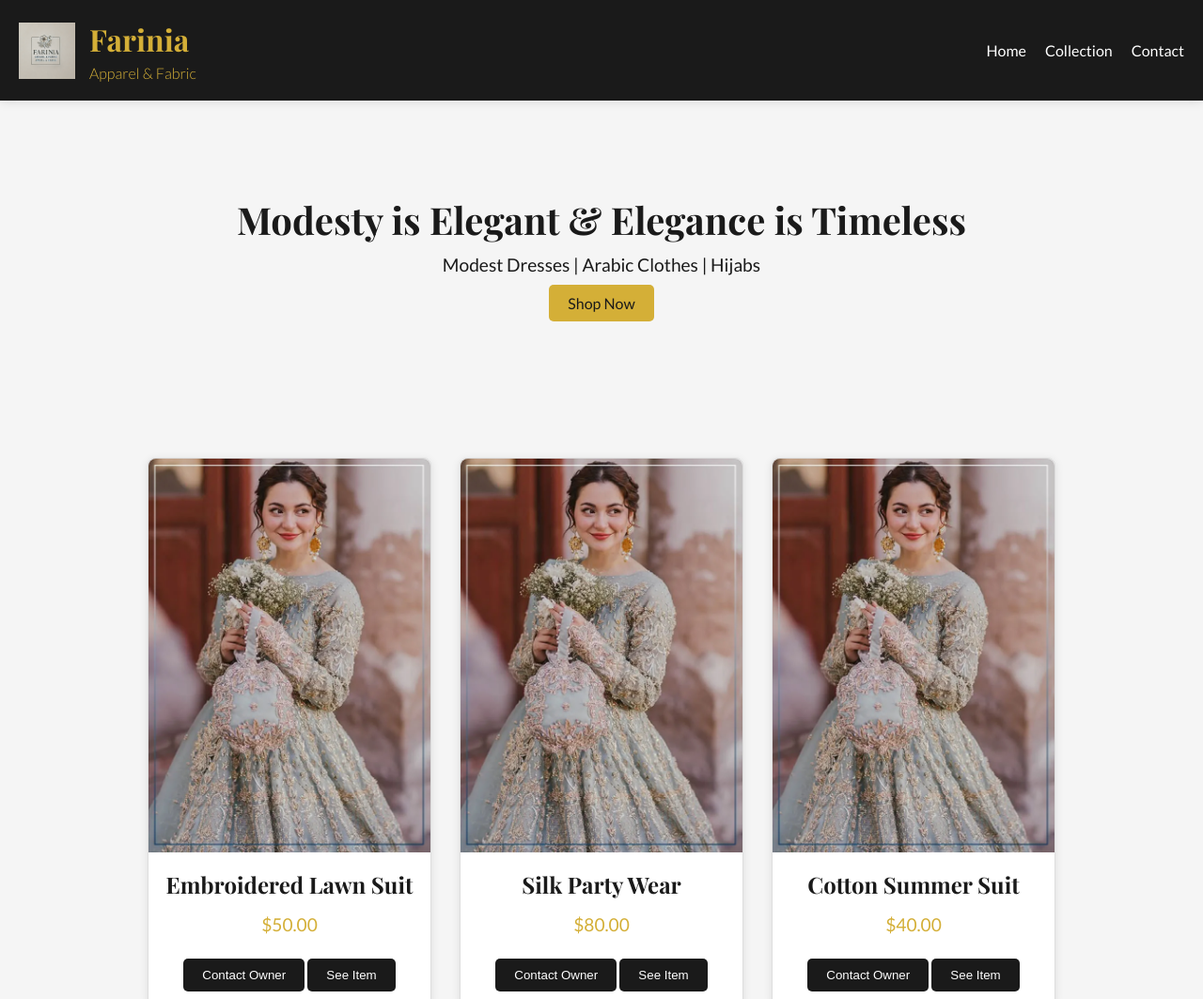
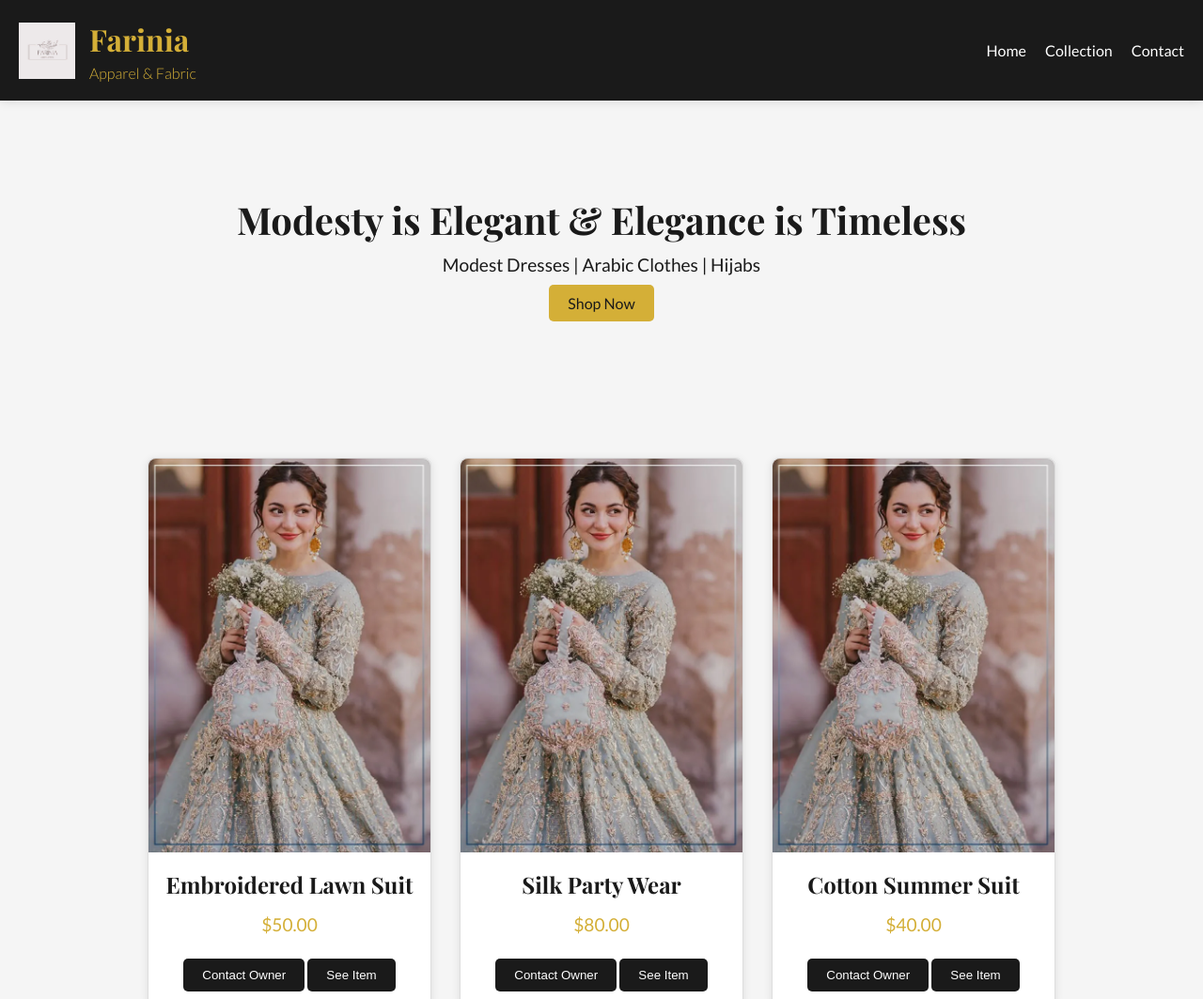
Before and after one commit to AbulHasanShaik/Farinia, a plain HTML site: page index.html in a window 1280 px wide. Shown: the top 1063 px of the page at 94% size. Drawn offline with nearby package versions, Linux system fonts and the light colour scheme.

Commit message:
Changed the logo

```diff
--- a/index.html
+++ b/index.html
@@ -11,7 +11,7 @@
 <body>
   <header>
     <div class="header-content">
-      <img src="images/logo.webp" alt="Farinia Logo" class="logo">
+      <img src="images/logo.jpg" alt="Farinia Logo" class="logo">
       <div class="header-text">
         <h1>Farinia</h1>
         <p>Apparel & Fabric</p>
```
Also changed, not shown: images/logo.jpg (added).
